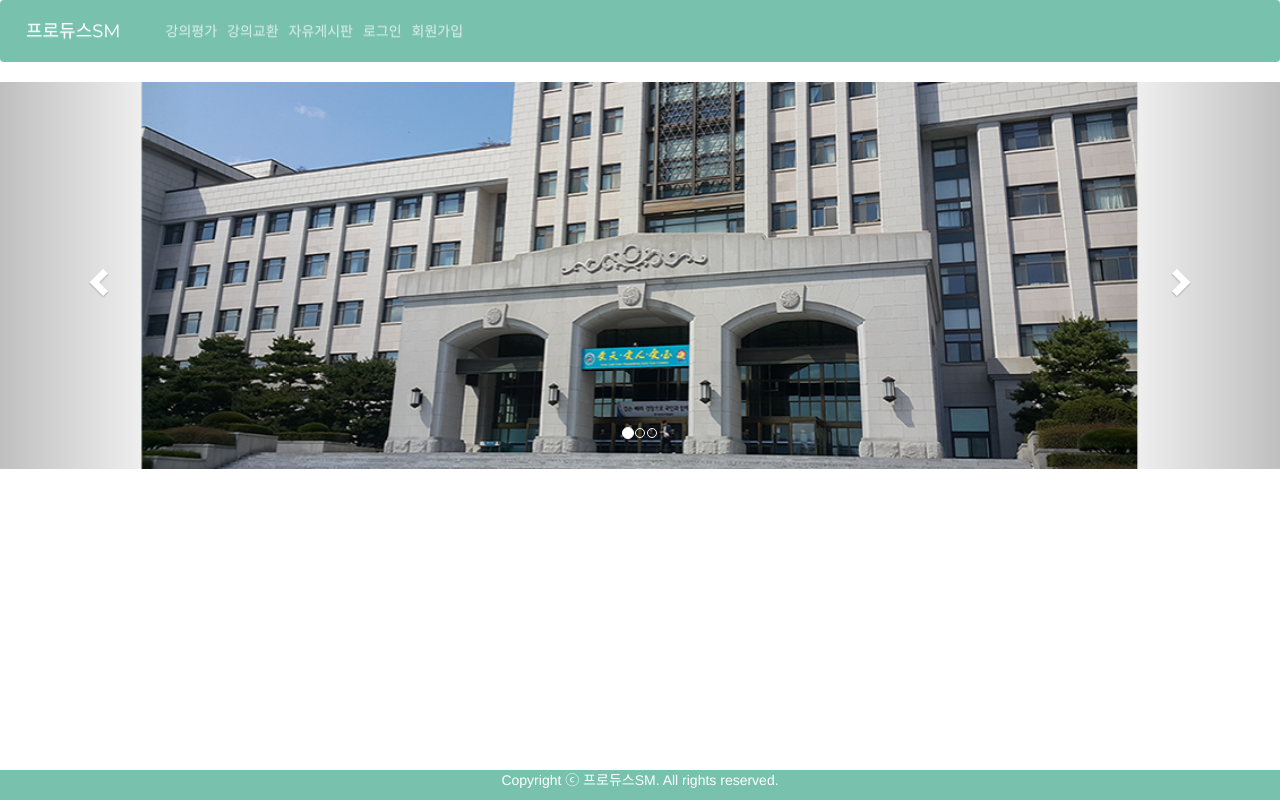
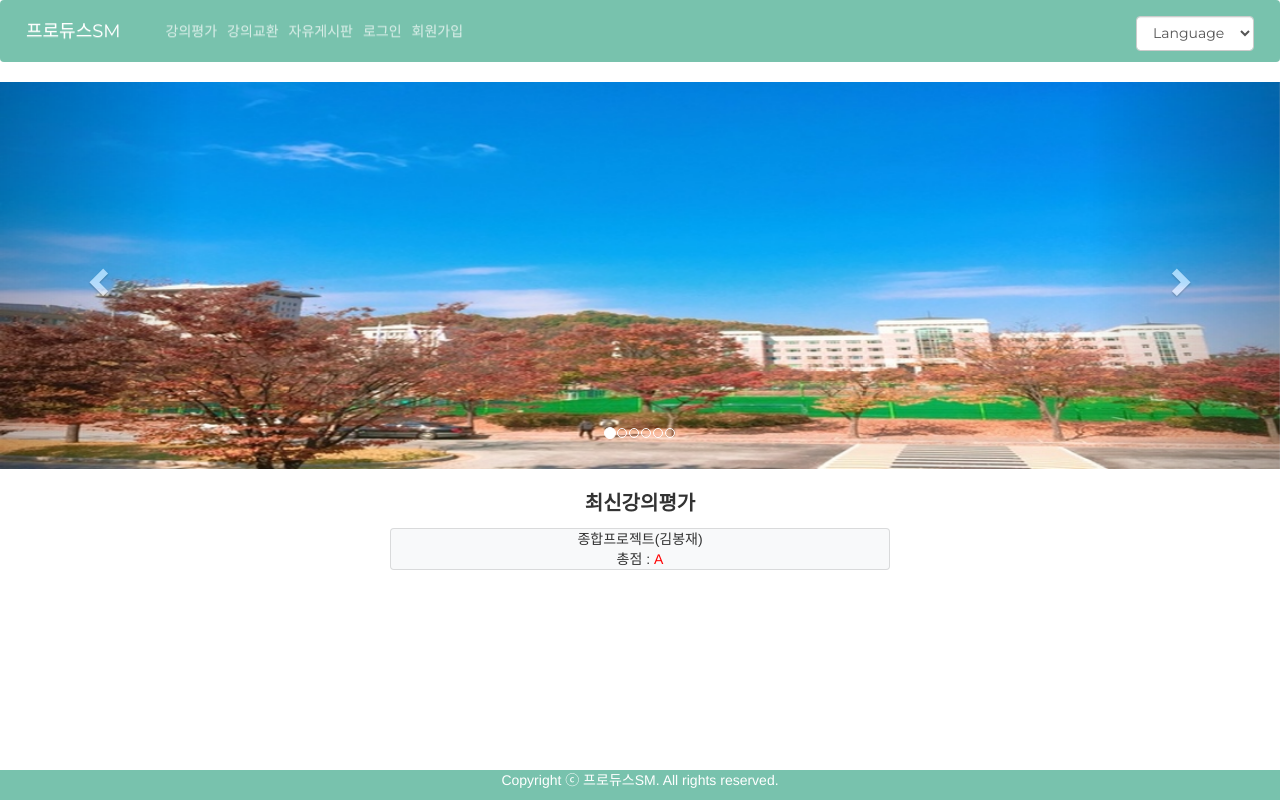
Before and after one commit to yu78/SunmoonSM, a PHP site: page / in a window 1280 px wide. Run offline with PHP 8.4, Linux system fonts and the light colour scheme; data comes from the database, SQL or seed files in the repository; some libraries are stand-ins or nearby versions.

Commit message:
index 수정
랭귀지 셀렉트박스, 캐러셀, 최신강의평가 수정

```diff
--- a/index.php
+++ b/index.php
@@ -3,10 +3,10 @@
 <html lang="ko" xmlns="http://www.w3.org/1999/xhtml">
 <head>
 	<meta http-equiv="Content-Type" content="text/html; charset=utf-8" />
-
 	<title>프로듀스SM</title>
 	<meta name="viewport" content="wideth=device-width, initial-scale=1"> <!-- 반응형 -->
 	<link rel="stylesheet" type="text/css" href="css/common.css" />
+	<link rel="stylesheet" href="../css/board.css" />
 	<!-- 합쳐지고 최소화된 최신 CSS -->
 	<link rel="stylesheet" href="../css/bootstrap.min.css">
 	<!-- 부가적인 테마 -->
@@ -37,26 +37,12 @@
 		margin: 10px auto;
 		padding: 20px;
 	}
-
 	/* 반응형 */
 	@media ( max-width: 768px ) {
 		#jb-container {
 			width: auto;
 		}
 	}
-	/* footer */
-	/* #footer {
-   position:fixed;
-   left:0px;
-   bottom:0px;
-   height:60px;
-   width:100%;
-   background:#EE7785;
-   color: white;
-	} */
-	/* #footer p {
-   text-align: center;
-	} */
 		</style>
 
 		<!-- 자바 스크립트 -->
@@ -64,11 +50,6 @@
 		// 팝업창 호출
 		function popupLogin() {
 			//팝업창 가운데 호출 함수가 제대로 안됨 일단은 눈대중으로 가운데 맞춰놨음
-			// var windowWidth = 700; //가로
-			// var windowHeight = 600; //세로
-			// var left = Math.ceil((window.screen.width - windowWidth)/2);
-			// var top = Math.ceil((window.screen.height - windowHeight)/2);
-			// window.open("signUp.html", "a", "width="+windowWidth+, "height="+windowHeight+, "left="+left+, "top="+top+);}
 			window.open("../member/login.php", "a", "width=500, height=600, left=550, top=100");
 			}
 			function popupRegister() {
@@ -104,17 +85,27 @@
 					 <?php } else { ?>
 						 <?php if($_SESSION['level']==5) { ?>
  							<li class="nav-item">
- 								<a class="nav-link" href="../admin/adminlist.php">관리자</a>
+ 								<a class="nav-link" href="../page/admin/adminlist.php">관리자</a>
  							</li>
  						<?php }?>
-						 <li class="nav-item">
-							 <a class="nav-link" href="../page/mypage.php">마이페이지</a>
-						 </li>
+						 		<li class="nav-item">
+							 		<a class="nav-link" href="../page/mypage.php">마이페이지</a>
+						 		</li>
 						 <li class="nav-item">
 							 <a class="nav-link" href="../member/logout.php">로그아웃</a>
 						 </li>
 						<?php } ?>
 			    </ul>
+					<ul class="navbar-nav mr-auto navbar-right">
+						<li class="nav-item" style="margin-top:10px;">
+							<select style="height:35px;" class="form-control" name="jump" onchange="location.href=this.value">
+								<option value="index.php">Language</option>
+								<option value="index.php">한글</option>
+								<option value="index_en.php">English</option>
+								<option value="index_jp.php">日本語</option>
+							</select>
+						</li>
+					</ul>
 				</div>
 			</nav>
 
@@ -125,12 +116,15 @@
 					<li data-target="#myCarousel" data-slide-to="0" class="active"></li>
 					<li data-target="#myCarousel" data-slide-to="1"></li>
 					<li data-target="#myCarousel" data-slide-to="2"></li>
+					<li data-target="#myCarousel" data-slide-to="3"></li>
+					<li data-target="#myCarousel" data-slide-to="4"></li>
+					<li data-target="#myCarousel" data-slide-to="5"></li>
 				</ol>
 				<!--페이지-->
 				<div class="carousel-inner">
 					<!--슬라이드1-->
 					<div class="item active">
-						<img src="../img/본관.png" style="width:100%" alt="First slide">
+						<img src="../img/img1.jpg" style="width:100%" alt="First slide">
 						<div class="container">
 							<div class="carousel-caption">
 							</div>
@@ -139,7 +133,7 @@
 
 					<!--슬라이드2-->
 					<div class="item">
-						<img src="../img/자연관.png" style="width:100%" data-src="" alt="Second slide">
+						<img src="../img/img2.jpg" style="width:100%" data-src="" alt="Second slide">
 						<div class="container">
 							<div class="carousel-caption">
 							</div>
@@ -148,23 +142,80 @@
 
 					<!--슬라이드3-->
 					<div class="item">
-						<img src="../img/기숙사.jpg" style="width:100%" data-src="" alt="Third slide">
+						<img src="../img/img3.jpg" style="width:100%" data-src="" alt="Third slide">
 						<div class="container">
 							<div class="carousel-caption">
 							</div>
 						</div>
 					</div>
+
+					<!--슬라이드4-->
+					<div class="item">
+						<img src="../img/img4.jpg" style="width:100%" data-src="" alt="Fourth slide">
+						<div class="container">
+							<div class="carousel-caption">
+							</div>
+						</div>
+					</div>
+
+					<!--슬라이드5-->
+					<div class="item">
+						<img src="../img/본관.jpg" style="width:100%" data-src="" alt="Fifth slide">
+						<div class="container">
+							<div class="carousel-caption">
+							</div>
+						</div>
+					</div>
+
+					<!--슬라이드6-->
+					<div class="item">
+						<img src="../img/자연관.jpg" style="width:100%" data-src="" alt="Sixth slide">
+						<div class="container">
+							<div class="carousel-caption">
+							</div>
+						</div>
+					</div>
+
 				</div>
 				<!--이전, 다음 버튼-->
 				<a class="left carousel-control" href="#myCarousel" data-slide="prev"><span class="glyphicon glyphicon-chevron-left"></span></a>
 				<a class="right carousel-control" href="#myCarousel" data-slide="next"><span class="glyphicon glyphicon-chevron-right"></span></a>
 			</div>
+
+			<br>
+			<div class="container" style="margin-bottom:70px;">
+				<p style="text-align:center;font-size:15pt;"><strong>최신강의평가</strong><br></p>
+							<?php
+							$result = mq("SELECT * FROM evaluation order by idx desc limit 3");
+							while($evaluation = mysqli_fetch_array($result)){
+							?>
+							<div class="card bg-light mt-3" style="margin:0 auto;height:auto;width:500px;">
+
+							<a><?php echo $evaluation['lectureName']?>(<?php echo $evaluation['professorName']; ?>)</a>
+							<a>총점 : <font color=red><?php echo $evaluation['totalScore']; ?></font></a>
+							</div>
+							<?php } ?>
+
+				</div>
+
+				<!-- <div class="container" style="margin:0 auto;height:auto;width:600px;">
+        <p style="text-align:center;font-size:15pt;"><strong>최신강의평가</strong><br></p>
+          <div class="card bg-light mt-3">
+           	<div class="card-header bg-light">
+                <#?php
+                  	$result = mq("SELECT * FROM evaluation order by idx desc limit 3");
+                    while($evaluation = mysqli_fetch_array($result)){
+                ?>
+                <#?php echo $evaluation['lectureName']?><small>(<#?php echo $evaluation['professorName']; ?>)</small> 총점 : <span style="color: red;"><#?php echo $evaluation['totalScore']; ?></span><br>
+                <#?php } ?>
+            </div>
+          </div>
+        </div> -->
+			</div>
+
 			<!-- footer -->
 			<div style="position:fixed; left:0px; bottom:0px; height:30px; width:100%; background:rgb(120, 194, 173);(120, 194, 173); color: white;">
 	      <p style="text-align:center; top:10px;">Copyright ⓒ 프로듀스SM. All rights reserved.</p>
 	    </div>
-			<!-- <div class="container" style="padding-top:100px;">
-				<p class="text-center">Copyright ⓒ 프로듀스SM. All rights reserved.</p>
-			</div> -->
 		</body>
 	</html>
```
